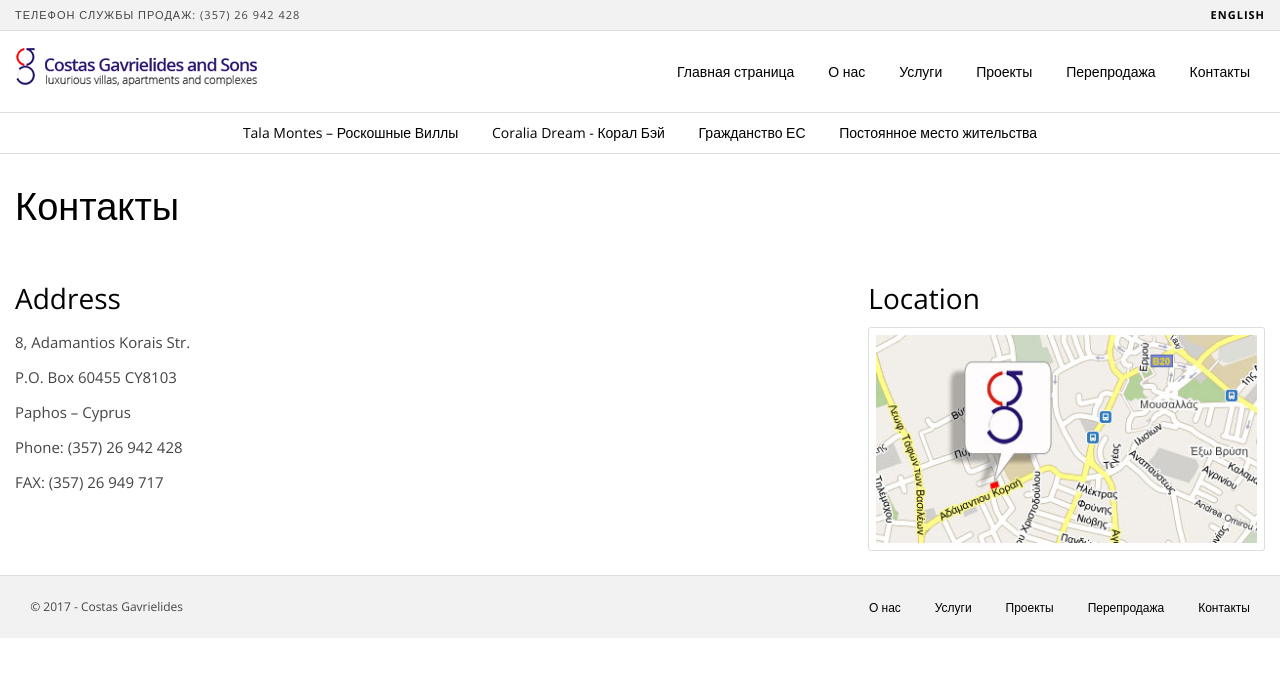
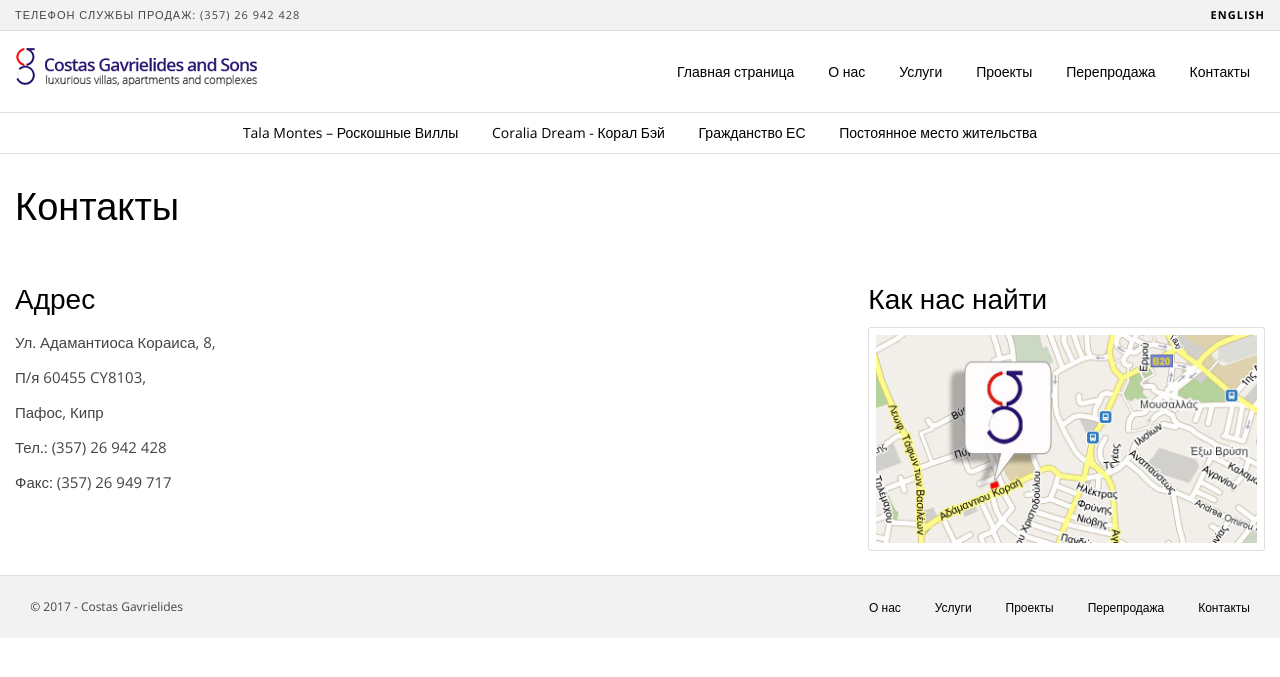
Before and after one commit to Gavrielides-developers/web-app, a Jekyll site: the page built from pages/ru/7-Contacts.html, in a window 1280 px wide. Shown: the top 677 px of the page. Built offline with Jekyll 4.4.1, drawn with Linux system fonts in a browser that asks for light colours.

Commit message:
Add files via upload

```diff
--- a/pages/ru/7-Contacts.html
+++ b/pages/ru/7-Contacts.html
@@ -8,15 +8,15 @@ tag: main
 {% include lang.html %}
 <div class="row">
 	<div class="col-md-8">
-		<h2>Address</h2>
-		<p>8, Adamantios Korais Str.</p>
-		<p>P.O. Box 60455 CY8103</p>
-		<p>Paphos – Cyprus</p>
-		<p>Phone: (357) 26 942 428</p>
-		<p>FAX: (357) 26 949 717</p>
+		<h2>Адрес</h2>
+		<p>Ул. Адамантиоса Кораиса, 8,</p>
+		<p>П/я 60455 CY8103,</p>
+		<p>Пафос, Кипр</p>
+		<p>Тел.: (357) 26 942 428</p>
+		<p>Факс: (357) 26 949 717</p>
 	</div>
 	<div class="col-md-4">
-	<h2>Location</h2>
+	<h2>Как нас найти</h2>
 	<a href="https://maps.google.com/maps/ms?msid=209601717643994094194.0004ee30734e3ea6b653c&amp;msa=0&amp;ll=34.771935" target="_blank"><img class="polaroid" src="{{ "/assets/images/map.jpg" | prepend: domain }}" alt=""></a>
 	</div>
 </div>
```
